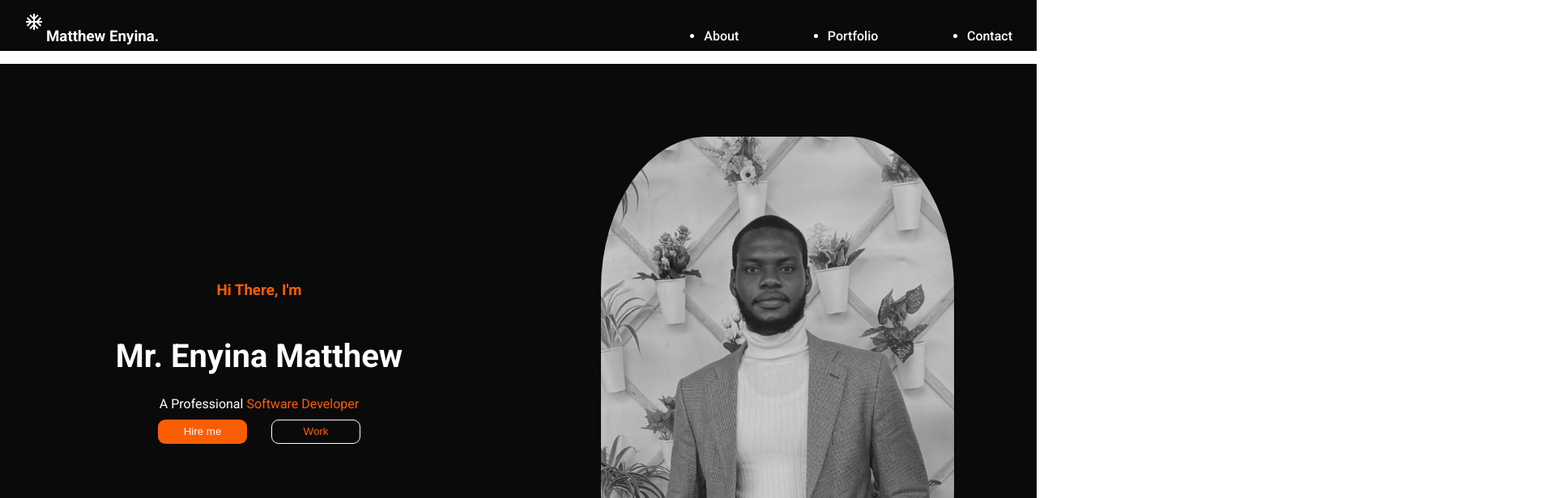
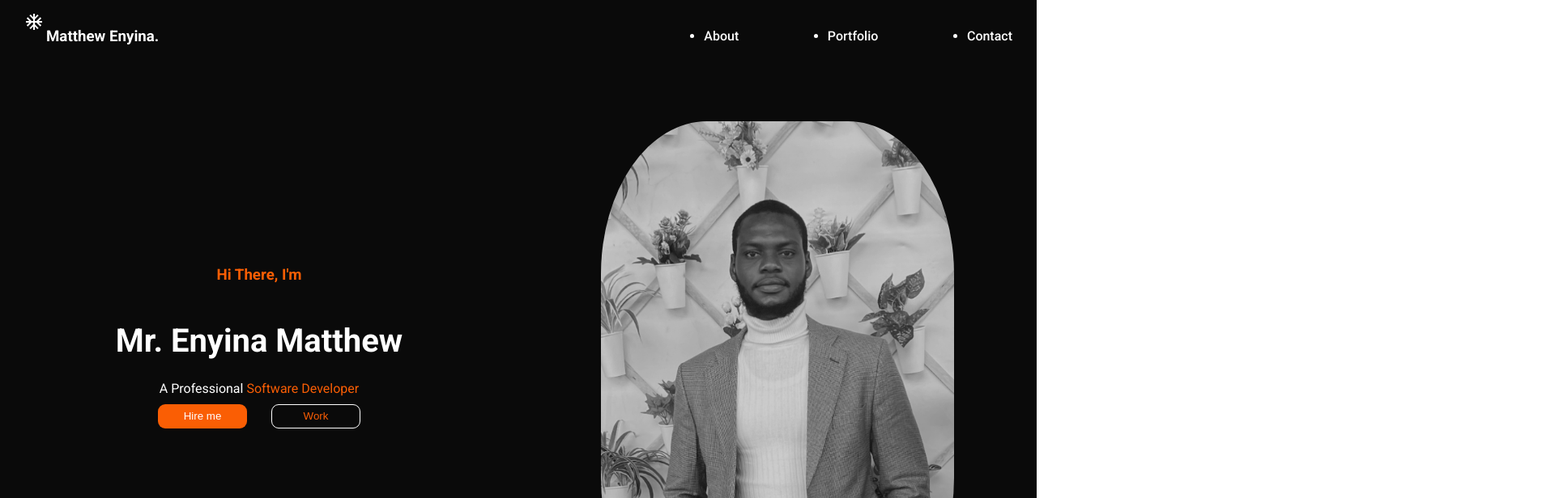
Before and after one commit to Enyina/my-portfolio, a React (Create React App) app: page / in a window 1280 px wide. Shown: the top 616 px of the page at 81% size, 1920 px wide, since content can reach past the window. Built offline with nearby package versions, Linux system fonts and the light colour scheme.

Commit message:
feat(portfolio): render published project cards and detail pages

```diff
--- a/src/App.scss
+++ b/src/App.scss
@@ -1,21 +1,35 @@
-.App{
+.App {
     height: 100vh;
 }
-.sections{
+
+.skip-link {
+    position: fixed;
+    top: -100px;
+    left: 12px;
+    z-index: 9999;
+    background: #fff;
+    color: #111;
+    padding: 12px 18px;
+    border-radius: 8px;
+}
+.skip-link:focus { top: 8px; }
+
+.sections {
     width: 100%;
-    height: calc(100vh  - 60px);
+    height: calc(100vh - 60px);
     position: relative;
     top: 60px;
-    scroll-snap-type: y mandatory;
+    overflow-y: auto;
+    scroll-snap-type: y proximity;
     background-color: rgb(235, 161, 65);
-    // scrollbar-width: none;//for firefox
-    // &::-webkit-scrollbar{
-    //     display: none;
-    // }
+}
 
-    >*{
-        width: 100%;
-        height: calc(100vh  - 60px);
-        scroll-snap-align: start;
-    }
+.sections > * {
+    width: 100%;
+    min-height: calc(100vh - 60px);
+    scroll-snap-align: start;
 }
+
+@media (max-width: 768px), (prefers-reduced-motion: reduce) {
+    .sections { scroll-snap-type: none; }
+}
```
